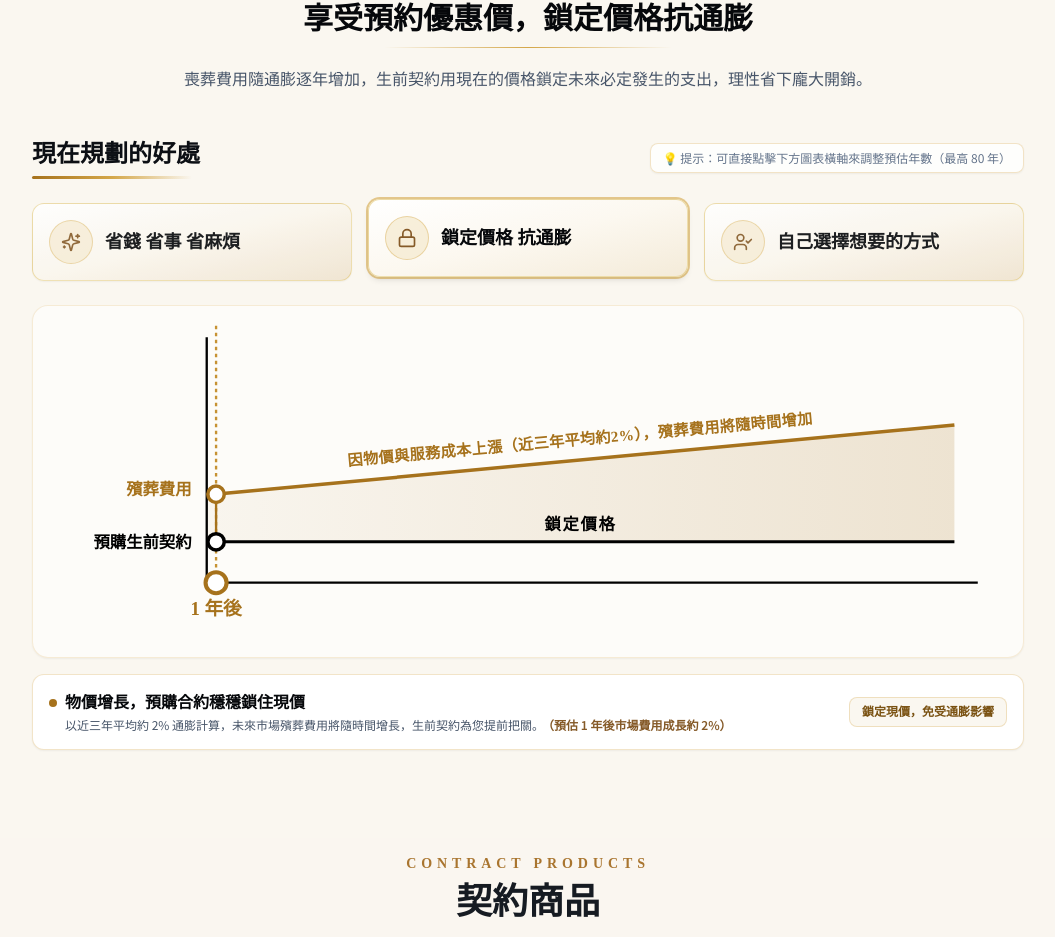
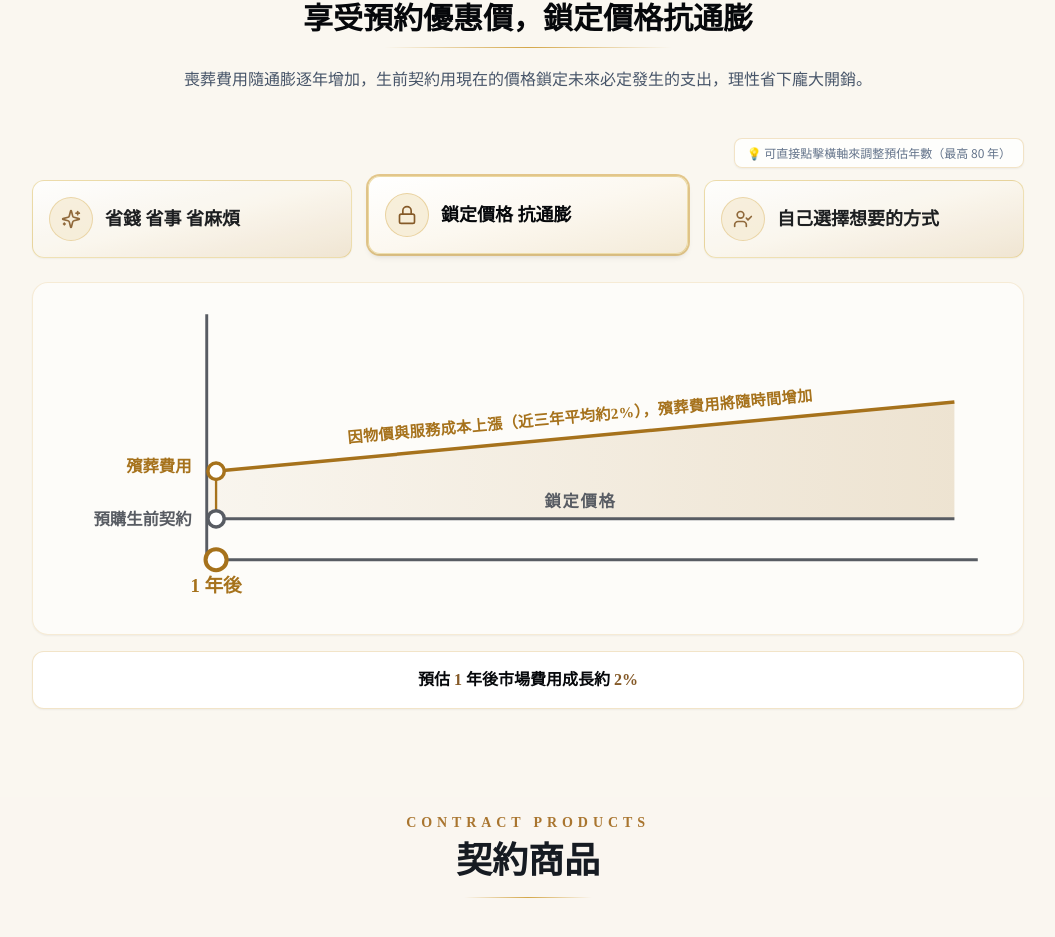
Before and after one commit to m9606286/baoci-life-website, a React (Vite) app: page /preneed in a window 1280 px wide. Shown: the part 876-1813 px from the top of the page, without its empty margins (112-1167 px from the left). Built offline with nearby package versions, Linux system fonts and the light colour scheme; grey boxes are pictures that could not be loaded.

Commit message:
Update PreneedContract.tsx

```diff
--- a/src/components/PreneedContract.tsx
+++ b/src/components/PreneedContract.tsx
@@ -1,5 +1,5 @@
 import React, { useState } from 'react';
-import { Sparkles, Lock, UserCheck, CheckCircle2 } from 'lucide-react';
+import { Sparkles, Lock, UserCheck } from 'lucide-react';
 import { useReveal } from '@/hooks/useReveal';
 import familyImage from '/core.jpg';
 
@@ -25,25 +25,16 @@ const benefitBubbles = [
     id: 0,
     title: '省錢 省事 省麻煩',
     icon: Sparkles,
-    detailTitle: '趁早預約享優惠，一次解決身後煩憂',
-    detailDesc: '現在用最實惠的預約價格完成規劃，免去日後家人臨時奔波比價與籌措資金的慌亂。',
-    inflationNote: '現在預約，價格最親民',
   },
   {
     id: 1,
     title: '鎖定價格 抗通膨',
     icon: Lock,
-    detailTitle: '物價增長，預購合約穩穩鎖住現價',
-    detailDesc: '以近三年平均約 2% 通膨計算，未來市場殯葬費用將隨時間增長，生前契約為您提前把關。',
-    inflationNote: '鎖定現價，免受通膨影響',
   },
   {
     id: 2,
     title: '自己選擇想要的方式',
     icon: UserCheck,
-    detailTitle: '長遠保障，自主決定謝幕儀式',
-    detailDesc: '不受未來高昂物價與變動影響，依然能依照自己生前選定的禮儀規格與宗教儀式執行，圓滿無遺憾。',
-    inflationNote: '長遠抗通膨效益顯著',
   },
 ];
 
@@ -62,7 +53,6 @@ export default function PreneedConcept() {
   const handleSvgClick = (e: React.MouseEvent<SVGSVGElement>) => {
     const rect = e.currentTarget.getBoundingClientRect();
     const clickX = e.clientX - rect.left;
-    // 換算成 viewBox 坐標系的 x (寬度 820)
     const svgX = (clickX / rect.width) * 820;
     if (svgX >= 135 && svgX <= 775) {
       const calculatedYears = Math.round(((svgX - 135) / 640) * 80);
@@ -155,7 +145,6 @@ export default function PreneedConcept() {
             {/* 質感線放大 1.5 倍 */}
             <div className="w-72 h-px bg-gradient-to-r from-transparent via-gold-400 to-transparent mx-auto mt-3" />
 
-            {/* 原來的說明文字，字型同生前契約尊榮選擇 */}
             <p className="text-slate-600 font-sans text-xs sm:text-sm md:text-base max-w-3xl mx-auto leading-relaxed font-normal pt-2">
               喪葬費用隨通膨逐年增加，生前契約用現在的價格鎖定未來必定發生的支出，理性省下龐大開銷。
             </p>
@@ -164,21 +153,14 @@ export default function PreneedConcept() {
           {/* 資訊圖表主體：無外框設計 */}
           <div className="p-2 sm:p-4">
 
-            {/* 圖表左上小標題 */}
-            <div className="mb-6 flex flex-col sm:flex-row sm:items-center justify-between gap-4">
-              <div>
-                <h4 className="font-serif-tc text-xl sm:text-2xl font-bold text-ink-900 inline-block">
-                  現在規劃的好處
-                </h4>
-                <div className="w-40 h-[2.5px] bg-gradient-to-r from-[#A6721C] via-gold-400 to-transparent rounded-full mt-1.5" />
-              </div>
-
-              <div className="text-xs text-slate-500 bg-white/80 px-3 py-1.5 rounded-lg border border-gold-400/30 shadow-sm">
-                💡 提示：可直接點擊下方圖表橫軸來調整預估年數（最高 80 年）
-              </div>
+            {/* 提示文字移至圖表右上方 */}
+            <div className="mb-3 flex justify-end">
+              <span className="text-xs text-slate-500 bg-white/80 px-3 py-1.5 rounded-lg border border-gold-400/30 shadow-sm">
+                💡 可直接點擊橫軸來調整預估年數（最高 80 年）
+              </span>
             </div>
 
-            {/* 上排：三個對話框式核心卡片（淺色系、背景透出淺深金色） */}
+            {/* 上排：三個對話框式核心卡片 */}
             <div className="grid grid-cols-1 md:grid-cols-3 gap-4 mb-6">
               {benefitBubbles.map((item, idx) => {
                 const IconComp = item.icon;
@@ -210,7 +192,7 @@ export default function PreneedConcept() {
               })}
             </div>
 
-            {/* 下排：SVG 雙線抗通膨趨勢座標圖（支援直接點擊橫軸連動，軸線為黑色，無箭頭） */}
+            {/* 下排：SVG 雙線抗通膨趨勢座標圖（無虛線、軸線與預購契約同粗、灰線） */}
             <div className="w-full overflow-x-auto pt-2 bg-white/60 rounded-2xl p-4 border border-gold-400/20 shadow-sm">
               <div className="min-w-[620px]">
                 <svg
@@ -225,52 +207,41 @@ export default function PreneedConcept() {
                     </linearGradient>
                   </defs>
 
-                  {/* 垂直輔助動態虛線 */}
-                  <line
-                    x1={currentSvgX}
-                    y1={10}
-                    x2={currentSvgX}
-                    y2={230}
-                    stroke="#C69233"
-                    strokeWidth="2"
-                    strokeDasharray="3 3"
-                  />
-
                   {/* 動態差額填充區 */}
                   <polygon
                     points={`135,155 ${currentSvgX},${155 - (currentSvgX - 135) * 0.094} 775,95 775,195 135,195`}
                     fill="url(#savedAreaGrad)"
                   />
 
-                  {/* 縱軸 (Y軸) - 改為黑色，無箭頭 */}
+                  {/* 縱軸 (Y軸) - 粗細與預購生前契約相同 (2.5) */}
                   <line
                     x1="135"
                     y1="230"
                     x2="135"
                     y2="20"
-                    stroke="#000000"
-                    strokeWidth="2"
+                    stroke="#585c63"
+                    strokeWidth="2.5"
                   />
 
-                  {/* 橫軸 (X軸) - 改為黑色，無箭頭 */}
+                  {/* 橫軸 (X軸) - 粗細與預購生前契約相同 (2.5) */}
                   <line
                     x1="135"
                     y1="230"
                     x2="795"
                     y2="230"
-                    stroke="#000000"
-                    strokeWidth="2"
+                    stroke="#585c63"
+                    strokeWidth="2.5"
                   />
 
                   {/* 軸標籤 */}
                   <text x="122" y="155" textAnchor="end" className="font-serif-tc font-bold fill-[#A6721C] text-[14px]">
                     殯葬費用
                   </text>
-                  <text x="122" y="200" textAnchor="end" className="font-serif-tc font-bold fill-[#000000] text-[14px]">
+                  <text x="122" y="200" textAnchor="end" className="font-serif-tc font-bold fill-[#585c63] text-[14px]">
                     預購生前契約
                   </text>
 
-                  {/* 上方斜線：通貨膨脹費用趨勢 (實體線，無箭頭) */}
+                  {/* 上方斜線：通貨膨脹費用趨勢 */}
                   <line
                     x1="135"
                     y1="155"
@@ -289,25 +260,25 @@ export default function PreneedConcept() {
                     因物價與服務成本上漲（近三年平均約2%），殯葬費用將隨時間增加
                   </text>
 
-                  {/* 下方水平線：預購生前契約鎖定價格 (實體線，無箭頭) */}
+                  {/* 下方水平線：預購生前契約鎖定價格 (灰色，粗細 2.5) */}
                   <line
                     x1="135"
                     y1="195"
                     x2="775"
                     y2="195"
-                    stroke="#000000"
+                    stroke="#585c63"
                     strokeWidth="2.5"
                   />
                   <text
                     x="455"
                     y="185"
                     textAnchor="middle"
-                    className="font-serif-tc font-bold fill-[#000000] text-[14px] tracking-widest"
+                    className="font-serif-tc font-bold fill-[#585c63] text-[14px] tracking-widest"
                   >
                     鎖定價格
                   </text>
 
-                  {/* 動態點擊/拖曳連動節點 */}
+                  {/* 動態點擊連動節點 */}
                   <g>
                     <line
                       x1={currentSvgX}
@@ -330,7 +301,7 @@ export default function PreneedConcept() {
                       cy={195}
                       r={7}
                       fill="#ffffff"
-                      stroke="#000000"
+                      stroke="#585c63"
                       strokeWidth="3"
                     />
                     <circle
@@ -354,25 +325,11 @@ export default function PreneedConcept() {
               </div>
             </div>
 
-            {/* 底部動態解說卡片（直接顯示如：預估 1 年後市場費用成長約2%） */}
-            <div className="mt-4 bg-white rounded-xl p-3.5 sm:p-4 border border-gold-400/30 shadow-sm flex flex-col sm:flex-row sm:items-center justify-between gap-2.5">
-              <div className="space-y-0.5">
-                <div className="flex items-center gap-2">
-                  <span className="inline-block w-2 h-2 rounded-full bg-[#A6721C]" />
-                  <h5 className="font-serif-tc font-bold text-sm sm:text-base text-ink-950">
-                    {benefitBubbles[activeIndex].detailTitle}
-                  </h5>
-                </div>
-                <p className="text-xs text-slate-600 pl-4">
-                  {benefitBubbles[activeIndex].detailDesc}
-                  <span className="text-gold-700 font-semibold ml-1">（預估 {years} 年後市場費用成長約 {growthPercent}%）</span>
-                </p>
-              </div>
-              <div className="shrink-0 sm:text-right pl-4 sm:pl-0">
-                <span className="inline-block px-3 py-1.5 rounded-lg bg-ivory-100 border border-gold-400/30 font-serif-tc text-xs font-bold text-[#7A5212]">
-                  {benefitBubbles[activeIndex].inflationNote}
-                </span>
-              </div>
+            {/* 底部直接顯示：預估 1 年後市場費用成長約 2% */}
+            <div className="mt-4 bg-white rounded-xl p-3.5 sm:p-4 border border-gold-400/30 shadow-sm text-center">
+              <p className="font-serif-tc text-sm sm:text-base font-bold text-ink-950">
+                預估 <span className="text-gold-700">{years}</span> 年後市場費用成長約 <span className="text-gold-700">{growthPercent}%</span>
+              </p>
             </div>
 
           </div>
```
